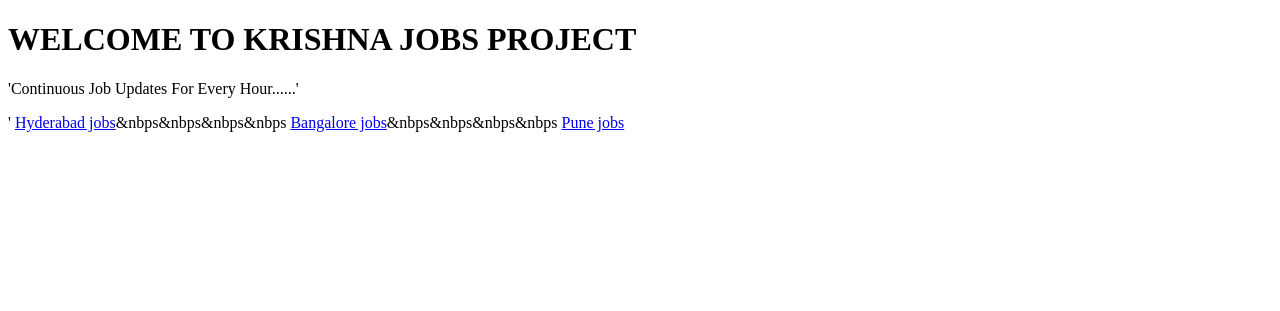
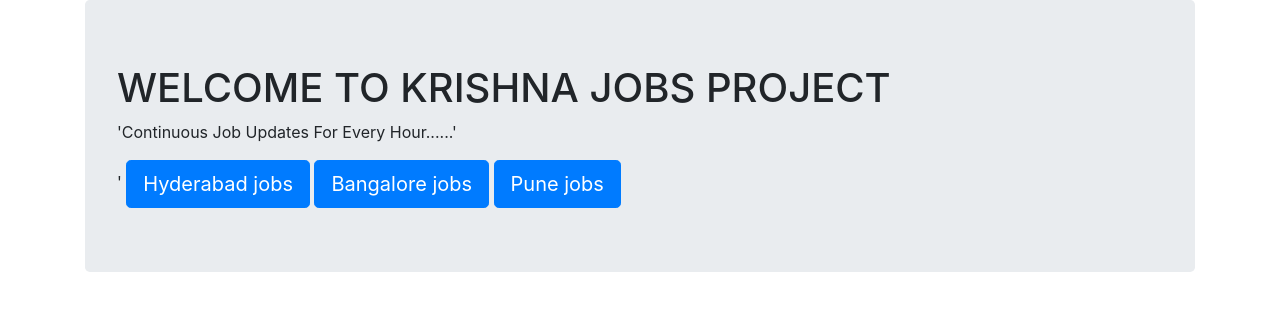
Before and after one commit to krishna123reddy/krishnajobs_repo, a Django app: page / in a window 1280 px wide. Shown: the top 311 px of the page. Run offline with Django 5.2, Linux system fonts and the light colour scheme.

Commit message:
Update index.html

```diff
--- a/krishnajobsproject/templates/testapp/index.html
+++ b/krishnajobsproject/templates/testapp/index.html
@@ -3,14 +3,15 @@
   <head>
     <meta charset="utf-8">
     <title></title>
+    <link rel="stylesheet" href="https://cdn.jsdelivr.net/npm/bootstrap@4.6.2/dist/css/bootstrap.min.css" integrity="sha384-xOolHFLEh07PJGoPkLv1IbcEPTNtaed2xpHsD9ESMhqIYd0nLMwNLD69Npy4HI+N" crossorigin="anonymous">
   </head>
   <body>
   <div class="container">
   <div class="jumbotron">
   <h1>WELCOME TO KRISHNA JOBS PROJECT</h1>
   <p>'Continuous Job Updates For Every Hour......'</p>'
-  <a class="btn btn-primary btn-lg" href="#">Hyderabad jobs</a>&nbps&nbps&nbps&nbps
-  <a class="btn btn-primary btn-lg" href="#">Bangalore jobs</a>&nbps&nbps&nbps&nbps
+  <a class="btn btn-primary btn-lg" href="#">Hyderabad jobs</a>
+  <a class="btn btn-primary btn-lg" href="#">Bangalore jobs</a>
   <a class="btn btn-primary btn-lg" href="#">Pune jobs</a>
   </div>
   </div>
```
